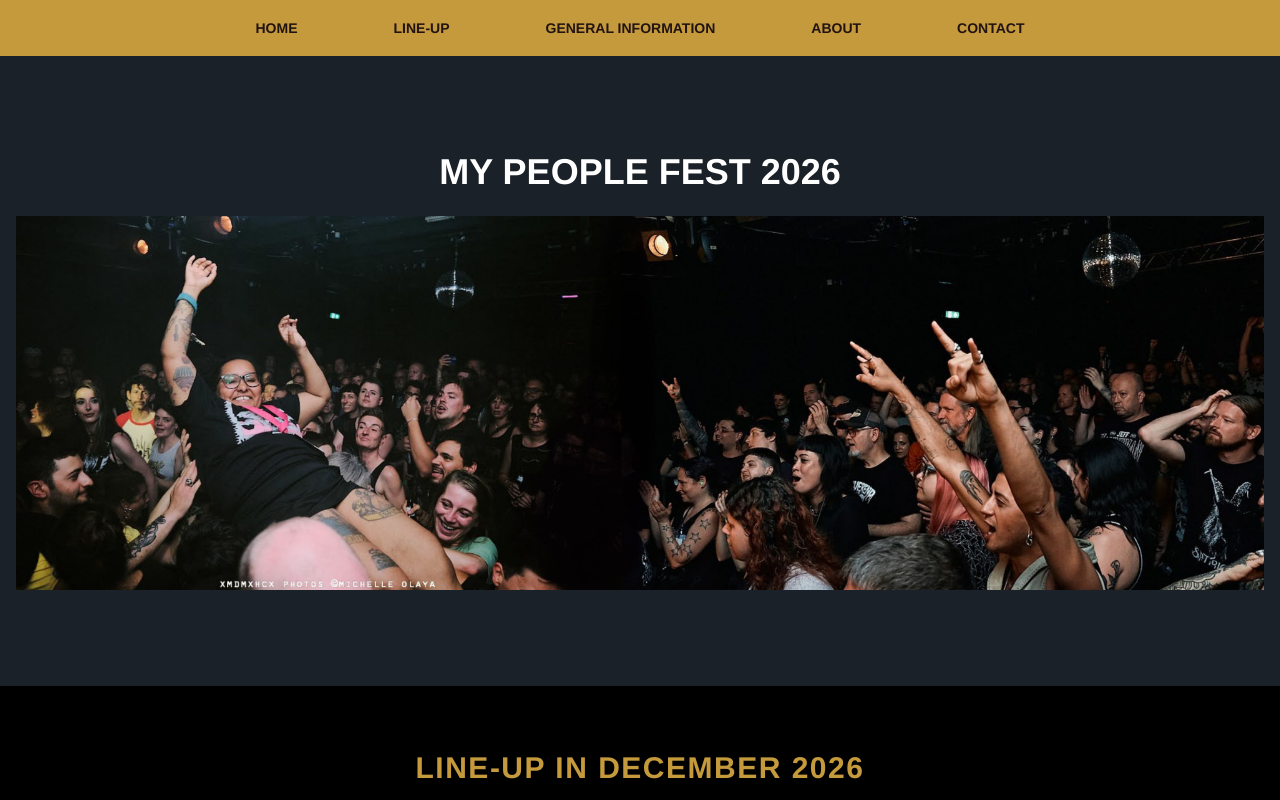
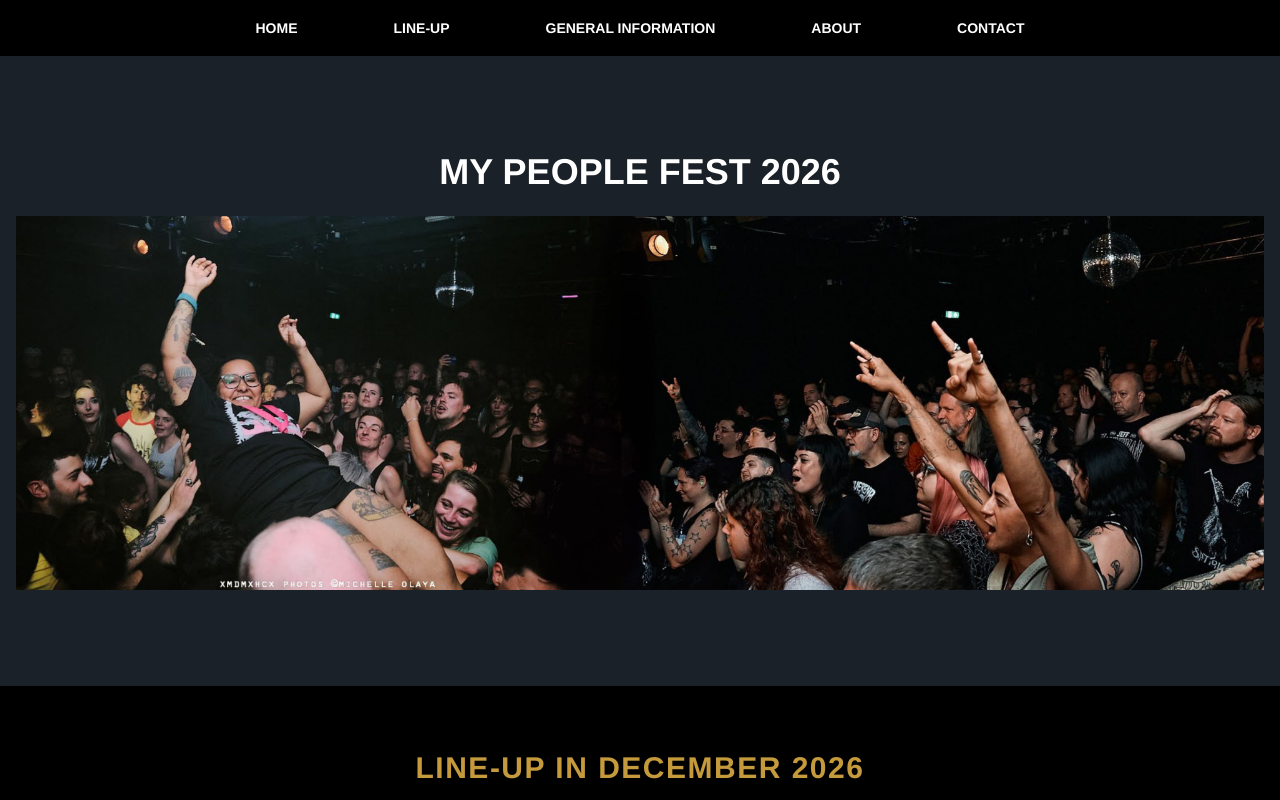
Before and after one commit to Lilian-CR/my-people-fest, a React (Vite) app: page / in a window 1280 px wide. Shown: the top 800 px of the page. Built offline with nearby package versions, Linux system fonts and the light colour scheme.

Commit message:
Refactor Navbar styles and improve structure
Updated Navbar component styles and structure.

```diff
--- a/src/components/Navbar.jsx
+++ b/src/components/Navbar.jsx
@@ -14,7 +14,7 @@ export default function Navbar() {
   ];
 
   return (
-    <header className="bg-mpf-gold text-mpf-black sticky top-0 z-50">
+    <header className="bg-black text-white sticky top-0 z-50">
       <nav className="relative max-w-[950px] mx-auto px-4 flex items-center justify-between h-14">
 
         {/* Social Icons – Mobile Only */}
```
